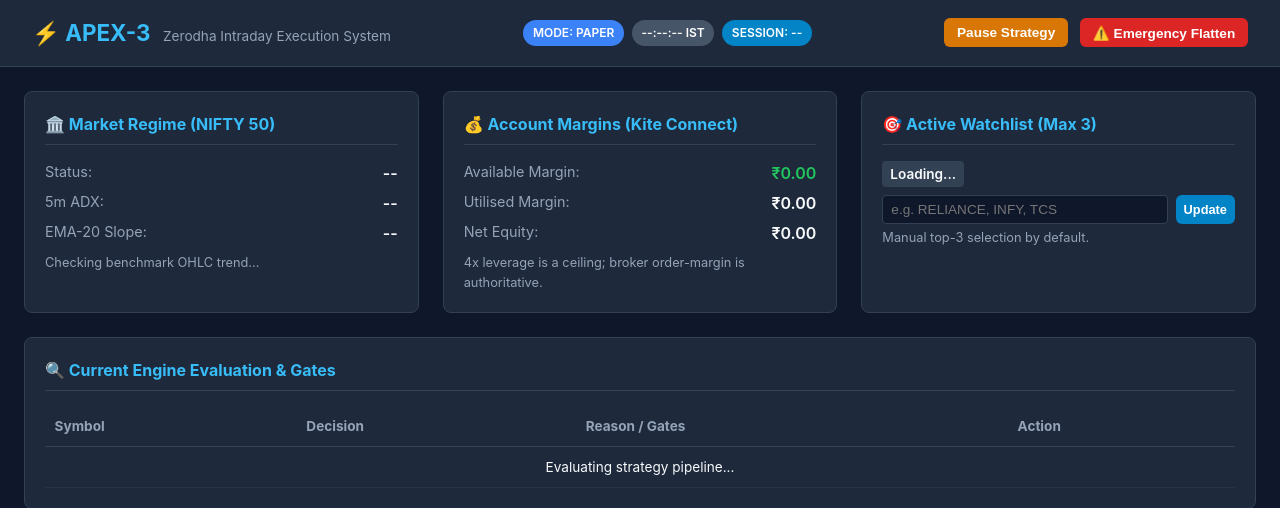
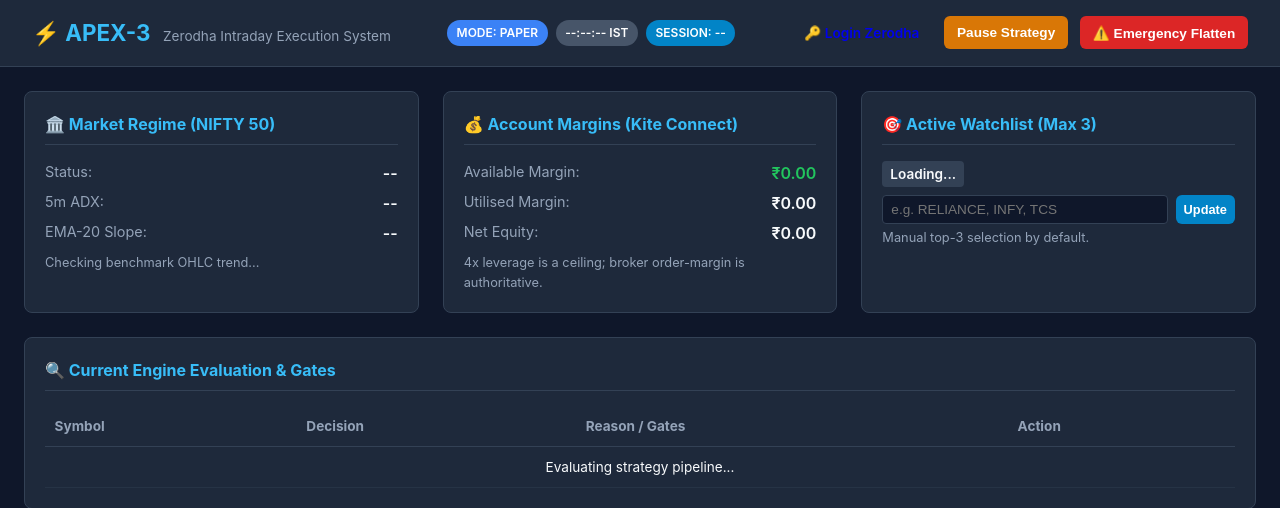
Before and after one commit to Meetpala/Algo_trading, a Flask app: page / in a window 1280 px wide. Shown: the top 508 px of the page. Run offline with Flask 3, Linux system fonts and the light colour scheme; data that the repository does not hold is empty.

Commit message:
feat: add Flask dashboard app and HTML template for local operator monitoring

```diff
--- a/apex3/dashboard/app.py
+++ b/apex3/dashboard/app.py
@@ -22,7 +22,7 @@ from datetime import datetime
 from typing import Any, Optional
 from zoneinfo import ZoneInfo
 
-from flask import Flask, jsonify, render_template, request
+from flask import Flask, jsonify, redirect, render_template, request
 
 from apex3.config import AppConfig
 from apex3.journal.sqlite_journal import Journal
@@ -42,6 +42,44 @@ def create_app(engine: StrategyEngine, config: AppConfig, journal: Journal) -> F
     @app.route("/")
     def index():
         return render_template("dashboard.html", mode=config.mode)
+
+    @app.route("/login/kite")
+    def login_kite():
+        """Redirects operator to Zerodha Kite login page."""
+        api_key = config.secrets.kite_api_key or os.environ.get("KITE_API_KEY", "")
+        if not api_key:
+            return "Error: KITE_API_KEY is not set in .env", 400
+        kite_url = f"https://kite.zerodha.com/connect/login?v=3&api_key={api_key}"
+        return redirect(kite_url)
+
+    @app.route("/auth/callback")
+    def auth_callback():
+        """Captures request_token from Kite redirect, exchanges for daily access_token, and saves to .env."""
+        request_token = request.args.get("request_token")
+        if not request_token:
+            return "Error: No request_token received from Zerodha", 400
+
+        api_key = config.secrets.kite_api_key or os.environ.get("KITE_API_KEY", "")
+        api_secret = config.secrets.kite_api_secret or os.environ.get("KITE_API_SECRET", "")
+
+        try:
+            from kiteconnect import KiteConnect
+            from dotenv import set_key
+            kite = KiteConnect(api_key=api_key)
+            data = kite.generate_session(request_token, api_secret=api_secret)
+            token = data.get("access_token")
+
+            env_file = os.path.join(os.path.dirname(os.path.dirname(os.path.dirname(__file__))), ".env")
+            set_key(env_file, "KITE_ACCESS_TOKEN", token)
+            os.environ["KITE_ACCESS_TOKEN"] = token
+
+            if hasattr(engine.broker, "_kite") and engine.broker._kite:
+                engine.broker._kite.set_access_token(token)
+                engine.broker._access_token = token
+
+            return redirect("/?auth=success")
+        except Exception as e:
+            return f"Authentication Failed: {e}", 500
 
     @app.route("/api/status")
     def api_status():
--- a/apex3/dashboard/templates/dashboard.html
+++ b/apex3/dashboard/templates/dashboard.html
@@ -18,6 +18,7 @@
             <span id="badge-session" class="badge badge-info">SESSION: --</span>
         </div>
         <div class="header-actions">
+            <a href="/login/kite" class="btn btn-info" style="text-decoration:none; display:inline-flex; align-items:center; font-weight:600;">🔑 Login Zerodha</a>
             <button id="btn-pause" class="btn btn-warning" onclick="togglePause()">Pause Strategy</button>
             <button id="btn-flatten" class="btn btn-danger" onclick="emergencyFlatten()">⚠️ Emergency Flatten</button>
         </div>
```
